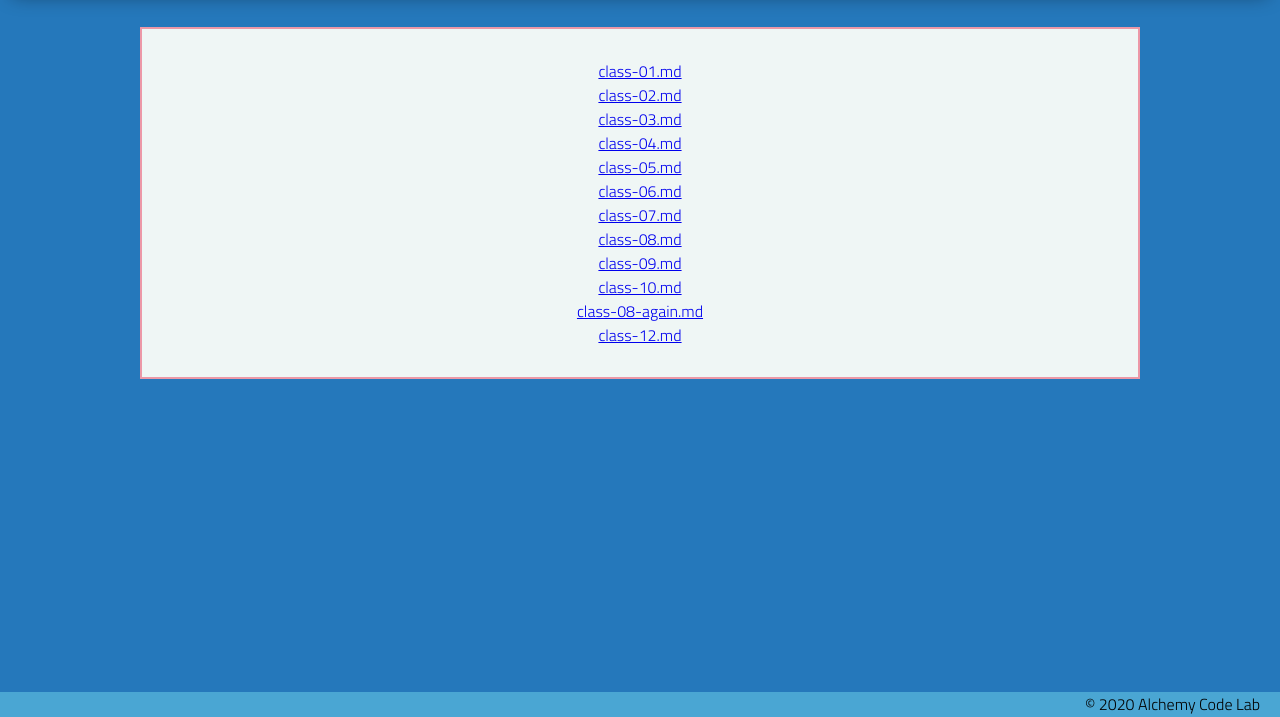
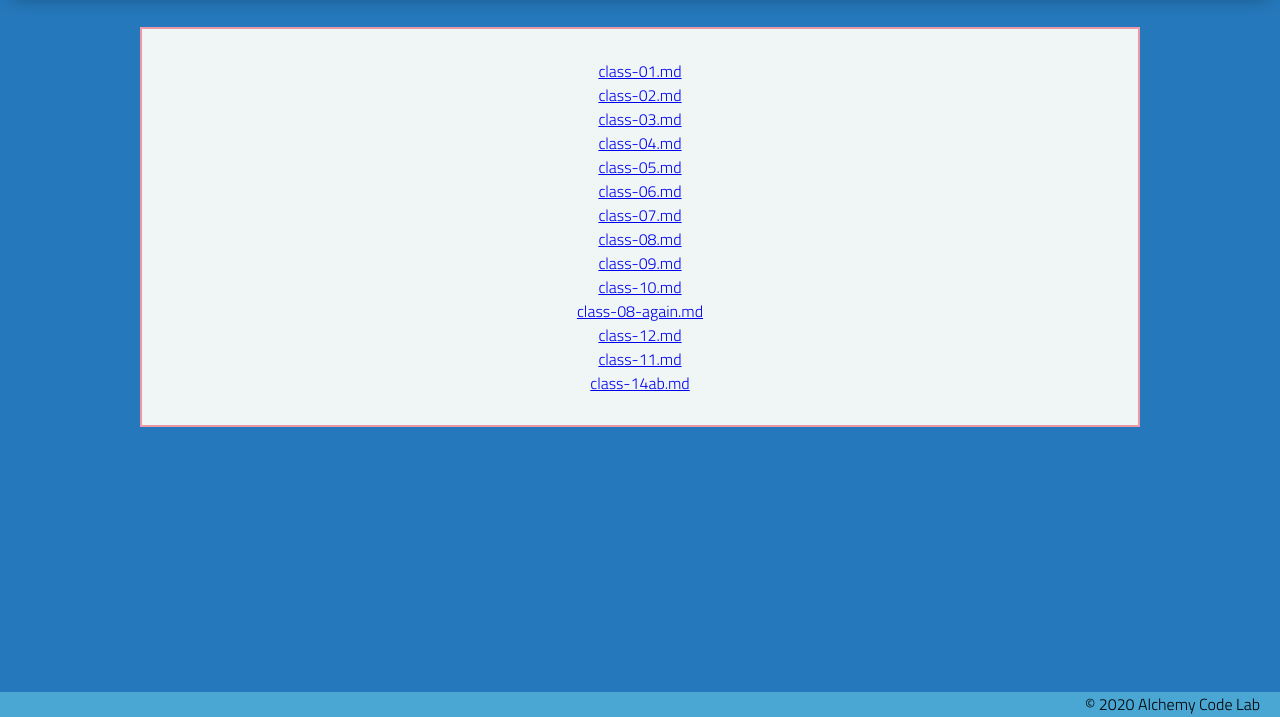
Before and after one commit to josholloqui/reading-notes, a plain HTML site: page index.html in a window 1280 px wide. Shown: the part 83-800 px from the top of the page. Drawn offline with Linux system fonts and the light colour scheme.

Commit message:
adds reading

```diff
--- a/index.html
+++ b/index.html
@@ -32,6 +32,8 @@
             <a href="./class-10.md">class-10.md</a>
             <a href="./class-08-again.md">class-08-again.md</a>
             <a href="./class-12.md">class-12.md</a>
+            <a href="./class-11.md">class-11.md</a>
+            <a href="./class-14ab.md">class-14ab.md</a>
         </section>
     </main>
     <footer>
```
Also changed, not shown: 2 other files.
